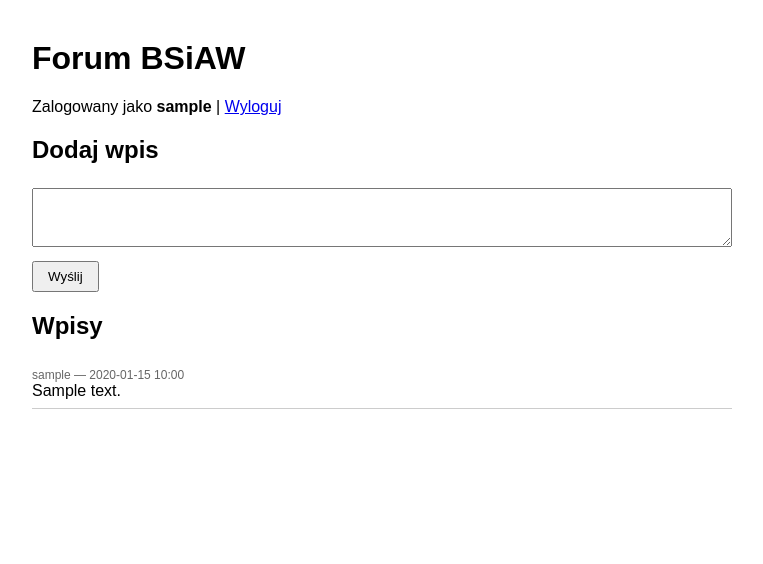
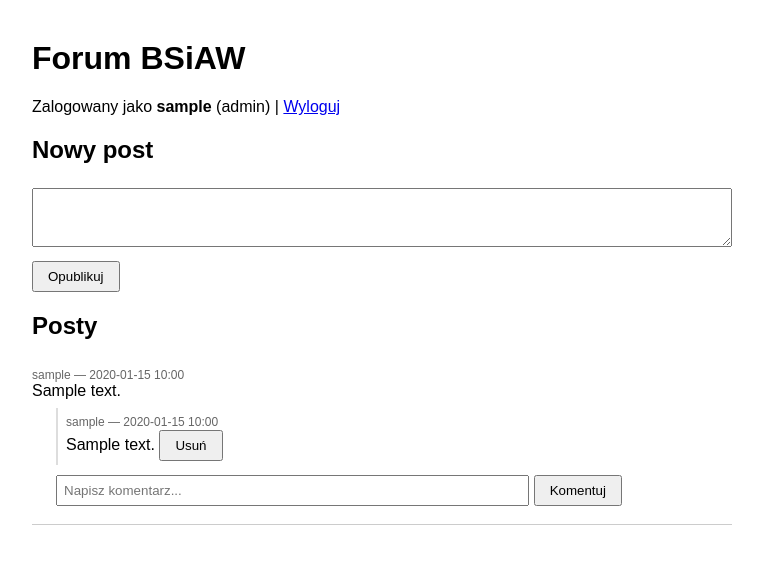
Before and after one commit to parsleii/CyberHackerForum, a Flask app: page /forum in a window 1280 px wide. Shown: the top 564 px of the page, without its empty margins (258-1021 px from the left). Run offline with Flask 3, Linux system fonts and the light colour scheme; the visitor is signed in with stand-in values (Sample User, id 1); tables that the repository leaves empty hold one stand-in row (values such as "Sample post").

Commit message:
Posty, komentarze i rola admina

```diff
--- a/app.py
+++ b/app.py
@@ -2,18 +2,18 @@ import os
 from datetime import datetime, timezone
 from functools import wraps
 
-from flask import Flask, render_template, request, redirect, url_for, session, flash
+import click
+from flask import Flask, render_template, request, redirect, url_for, session, flash, abort
 from flask_sqlalchemy import SQLAlchemy
 from werkzeug.security import generate_password_hash, check_password_hash
 
 app = Flask(__name__)
 
 # Klucz do podpisywania ciasteczka sesji. Lokalnie wystarczy wartość domyślna,
-# w chmurze (L3/L4) ustawimy go przez zmienną środowiskową.
+# w chmurze ustawimy go przez zmienną środowiskową.
 app.config["SECRET_KEY"] = os.environ.get("SECRET_KEY", "dev-tylko-lokalnie")
 
-# Adres bazy danych. Lokalnie: plik SQLite. W chmurze podmienimy go na Cloud SQL
-# (np. postgresql://user:haslo@host/db) bez zmiany reszty kodu.
+# Adres bazy danych. Lokalnie: plik SQLite. W chmurze podmienimy go na Cloud SQL.
 app.config["SQLALCHEMY_DATABASE_URI"] = os.environ.get("DATABASE_URL", "sqlite:///forum.db")
 
 db = SQLAlchemy(app)
@@ -25,6 +25,7 @@ class User(db.Model):
     id = db.Column(db.Integer, primary_key=True)
     username = db.Column(db.String(50), unique=True, nullable=False)
     password_hash = db.Column(db.String(255), nullable=False)
+    is_admin = db.Column(db.Boolean, default=False, nullable=False)  # rola moderatora
 
 
 class Post(db.Model):
@@ -33,18 +34,56 @@ class Post(db.Model):
     created_at = db.Column(db.DateTime, default=lambda: datetime.now(timezone.utc))
     user_id = db.Column(db.Integer, db.ForeignKey("user.id"), nullable=False)
     author = db.relationship("User")
+    # komentarze pod postem, posortowane od najstarszego
+    comments = db.relationship("Comment", backref="post", order_by="Comment.created_at",
+                               cascade="all, delete-orphan")
+
+
+class Comment(db.Model):
+    id = db.Column(db.Integer, primary_key=True)
+    content = db.Column(db.Text, nullable=False)
+    created_at = db.Column(db.DateTime, default=lambda: datetime.now(timezone.utc))
+    user_id = db.Column(db.Integer, db.ForeignKey("user.id"), nullable=False)
+    post_id = db.Column(db.Integer, db.ForeignKey("post.id"), nullable=False)
+    author = db.relationship("User")
 
 
 # ---------- POMOCNICZE ----------
 
+def current_user():
+    """Zwraca zalogowanego użytkownika pobranego z bazy (albo None)."""
+    if "user_id" not in session:
+        return None
+    return db.session.get(User, session["user_id"])
+
+
 def login_required(view):
-    """Dekorator: wpuszcza tylko zalogowanych (czyli tych, którzy mają user_id w sesji)."""
+    """Dekorator: wpuszcza tylko zalogowanych."""
     @wraps(view)
     def wrapped(*args, **kwargs):
-        if "user_id" not in session:
+        if current_user() is None:
             return redirect(url_for("login"))
         return view(*args, **kwargs)
     return wrapped
+
+
+def admin_required(view):
+    """Dekorator: wpuszcza tylko administratora. Inni dostają 403 Forbidden."""
+    @wraps(view)
+    def wrapped(*args, **kwargs):
+        user = current_user()
+        if user is None:
+            return redirect(url_for("login"))
+        if not user.is_admin:
+            abort(403)
+        return view(*args, **kwargs)
+    return wrapped
+
+
+@app.context_processor
+def inject_user():
+    """Udostępnia zalogowanego użytkownika we wszystkich szablonach jako `me`."""
+    return {"me": current_user()}
 
 
 # ---------- WIDOKI (adresy URL) ----------
@@ -95,18 +134,57 @@ def logout():
     return redirect(url_for("login"))
 
 
-@app.route("/forum", methods=["GET", "POST"])
+@app.route("/forum")
 @login_required
 def forum():
-    if request.method == "POST":
-        content = request.form["content"].strip()
-        if content:
-            db.session.add(Post(content=content, user_id=session["user_id"]))
-            db.session.commit()
-        return redirect(url_for("forum"))
-
     posts = Post.query.order_by(Post.created_at.desc()).all()
     return render_template("forum.html", posts=posts)
+
+
+@app.route("/post", methods=["POST"])
+@login_required
+def add_post():
+    content = request.form["content"].strip()
+    if content:
+        db.session.add(Post(content=content, user_id=session["user_id"]))
+        db.session.commit()
+    return redirect(url_for("forum"))
+
+
+@app.route("/post/<int:post_id>/comment", methods=["POST"])
+@login_required
+def add_comment(post_id):
+    post = db.get_or_404(Post, post_id)
+    content = request.form["content"].strip()
+    if content:
+        db.session.add(Comment(content=content, user_id=session["user_id"], post_id=post.id))
+        db.session.commit()
+    return redirect(url_for("forum"))
+
+
+@app.route("/comment/<int:comment_id>/delete", methods=["POST"])
+@admin_required
+def delete_comment(comment_id):
+    comment = db.get_or_404(Comment, comment_id)
+    db.session.delete(comment)
+    db.session.commit()
+    flash("Komentarz usunięty.")
+    return redirect(url_for("forum"))
+
+
+# ---------- KOMENDA DO NADANIA ROLI ADMINA ----------
+# Użycie w terminalu:  flask --app app make-admin <login>
+
+@app.cli.command("make-admin")
+@click.argument("username")
+def make_admin(username):
+    user = User.query.filter_by(username=username).first()
+    if user is None:
+        print(f"Nie ma użytkownika '{username}'. Najpierw zarejestruj go na stronie.")
+        return
+    user.is_admin = True
+    db.session.commit()
+    print(f"Użytkownik '{username}' jest teraz administratorem.")
 
 
 # Utworzenie tabel przy starcie (jeśli jeszcze nie istnieją)
--- a/templates/base.html
+++ b/templates/base.html
@@ -10,12 +10,16 @@
     .post { border-bottom: 1px solid #ccc; padding: 8px 0; }
     .meta { color: #666; font-size: 12px; }
     .flash { background: #fff3cd; padding: 8px; margin-bottom: 10px; }
+    .comments { margin: 8px 0 0 24px; }
+    .comment { border-left: 2px solid #ddd; padding: 4px 8px; margin-bottom: 6px; }
+    .comments input { width: 70%; }
+    .inline { display: inline; }
   </style>
 </head>
 <body>
   <h1>Forum BSiAW</h1>
-  {% if session.username %}
-    <p>Zalogowany jako <b>{{ session.username }}</b> | <a href="{{ url_for('logout') }}">Wyloguj</a></p>
+  {% if me %}
+    <p>Zalogowany jako <b>{{ me.username }}</b>{% if me.is_admin %} (admin){% endif %} | <a href="{{ url_for('logout') }}">Wyloguj</a></p>
   {% endif %}
 
   {% for msg in get_flashed_messages() %}
--- a/templates/forum.html
+++ b/templates/forum.html
@@ -1,18 +1,37 @@
 {% extends "base.html" %}
 {% block content %}
-<h2>Dodaj wpis</h2>
-<form method="post">
+<h2>Nowy post</h2>
+<form method="post" action="{{ url_for('add_post') }}">
   <textarea name="content" rows="3" required></textarea>
-  <button type="submit">Wyślij</button>
+  <button type="submit">Opublikuj</button>
 </form>
 
-<h2>Wpisy</h2>
+<h2>Posty</h2>
 {% for post in posts %}
   <div class="post">
     <div class="meta">{{ post.author.username }} — {{ post.created_at.strftime('%Y-%m-%d %H:%M') }}</div>
     <div>{{ post.content }}</div>
+
+    <div class="comments">
+      {% for c in post.comments %}
+        <div class="comment">
+          <span class="meta">{{ c.author.username }} — {{ c.created_at.strftime('%Y-%m-%d %H:%M') }}</span><br>
+          {{ c.content }}
+          {% if me.is_admin %}
+            <form method="post" action="{{ url_for('delete_comment', comment_id=c.id) }}" class="inline">
+              <button type="submit">Usuń</button>
+            </form>
+          {% endif %}
+        </div>
+      {% endfor %}
+
+      <form method="post" action="{{ url_for('add_comment', post_id=post.id) }}">
+        <input name="content" placeholder="Napisz komentarz..." required>
+        <button type="submit">Komentuj</button>
+      </form>
+    </div>
   </div>
 {% else %}
-  <p>Brak wpisów. Bądź pierwszy!</p>
+  <p>Brak postów. Bądź pierwszy!</p>
 {% endfor %}
 {% endblock %}
```
